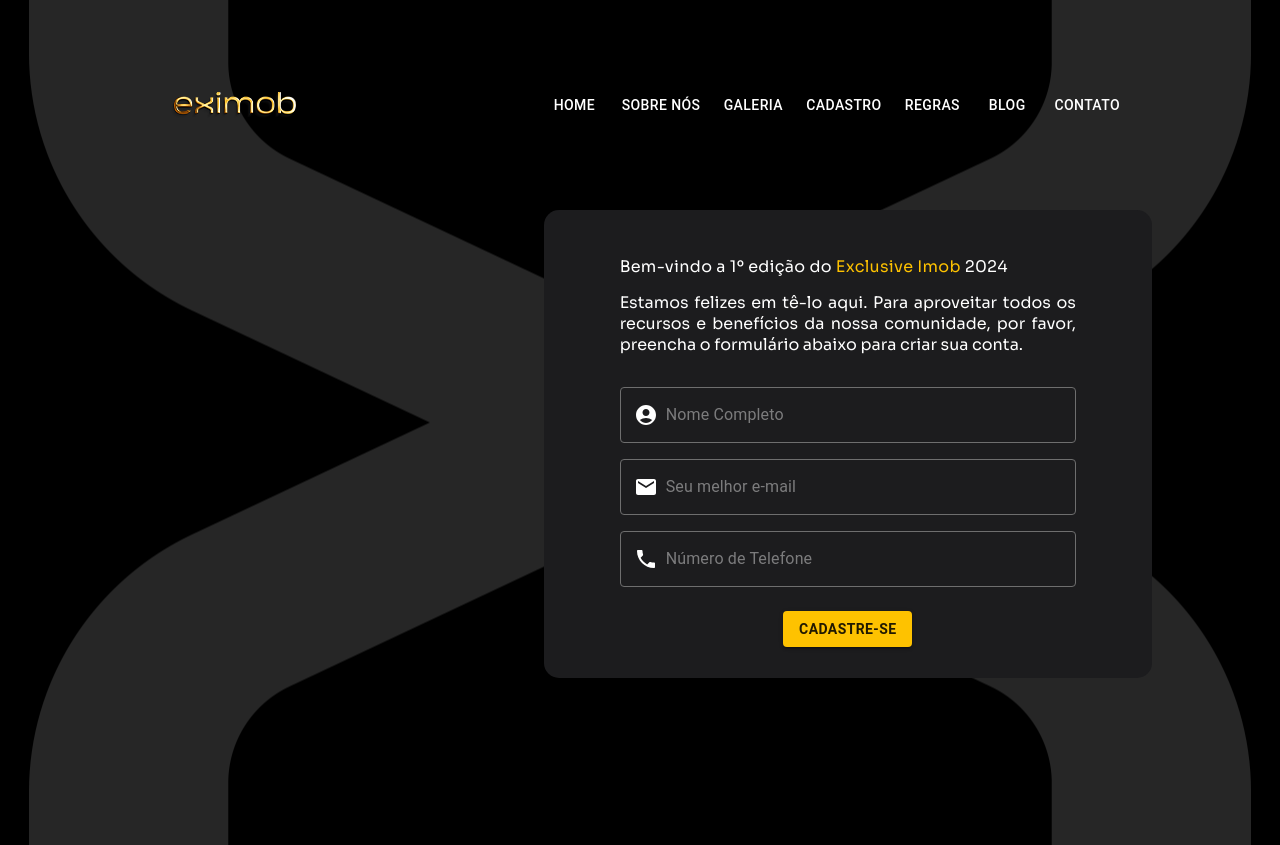
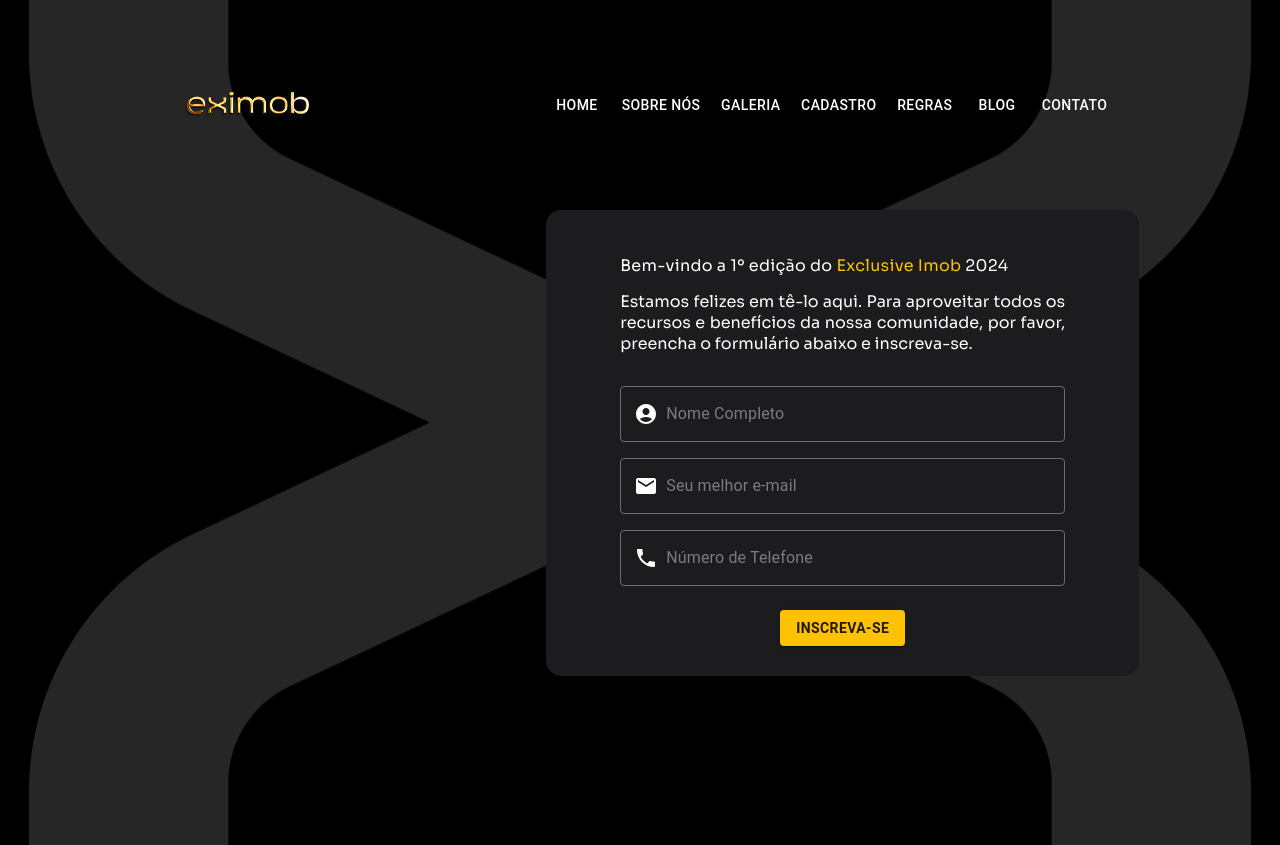
Before and after one commit to alanFMA/eximob, a React (Create React App) app: page / in a window 1280 px wide. Built offline with nearby package versions, Linux system fonts and the light colour scheme.

Commit message:
ajuste no texto e espaçamento da div

```diff
--- a/src/components/CadastroContent/Forms/Forms.tsx
+++ b/src/components/CadastroContent/Forms/Forms.tsx
@@ -94,6 +94,7 @@ export default function InputWithIcon() {
           borderRadius: '15px',
           '@media (max-width: 901px)': {
             width: '90%',
+            marginBottom: '20px',
           },
         }}
       >
@@ -104,7 +105,7 @@ export default function InputWithIcon() {
           <p>
             Estamos felizes em tê-lo aqui. Para aproveitar todos os recursos e
             benefícios da nossa comunidade, por favor, preencha o formulário
-            abaixo para criar sua conta.
+            abaixo e inscreva-se.
           </p>
         </TextContent>
         <Box
@@ -243,7 +244,7 @@ export default function InputWithIcon() {
             color="primary"
             sx={{ fontWeight: 'bold' }}
           >
-            CADASTRE-SE
+            INSCREVA-SE
           </Button>
         </Box>
       </Box>
--- a/src/components/CadastroContent/Forms/Video.tsx
+++ b/src/components/CadastroContent/Forms/Video.tsx
@@ -14,19 +14,22 @@ const Container = styled.div`
   padding-bottom: 56.25%; /* Proporção de aspecto 16:9 (altura / largura) */
   overflow: hidden;
   margin: 0 5px;
-
   @media screen and (max-width: 901px) {
     width: 90%;
-    padding-bottom: 260px;
+    padding-bottom: 300px;
   }
 `;
 
 const VideoWrapper = styled.div`
   position: absolute;
-  top: 0;
+  top: 100px;
   left: 0;
   width: 100%;
   height: 100%;
+
+  @media screen and (max-width: 901px) {
+    top: 0;
+  }
 `;
 
 const YouTubeVideo: React.FC<YouTubeVideoProps> = ({ videoId }) => {
--- a/src/components/CadastroContent/Forms/styles.ts
+++ b/src/components/CadastroContent/Forms/styles.ts
@@ -8,6 +8,10 @@ export const Container = styled.div`
   display: flex;
   flex-direction: column;
   align-items: center;
+
+  @media screen and (max-width: 901px) {
+    margin-bottom: 5px;
+  }
 `;
 
 export const TextContent = styled.div`
--- a/src/components/CadastroContent/styles.ts
+++ b/src/components/CadastroContent/styles.ts
@@ -15,15 +15,3 @@ export const Container = styled.div`
     align-items: center;
   }
 `;
-
-export const TrofeuImage = styled.img`
-  width: 25%;
-
-  @media screen and (max-width: 901px) {
-    max-width: 120px;
-    width: 12%;
-    position: absolute;
-    left: 3%;
-    top: 20%;
-  }
-`;
```
